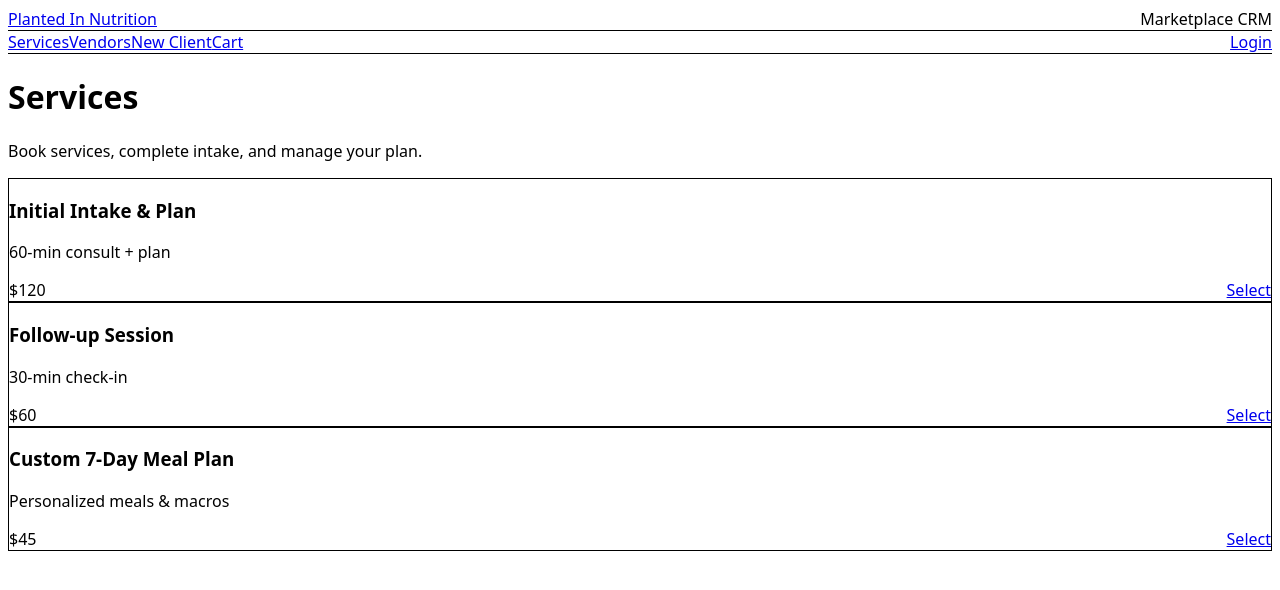
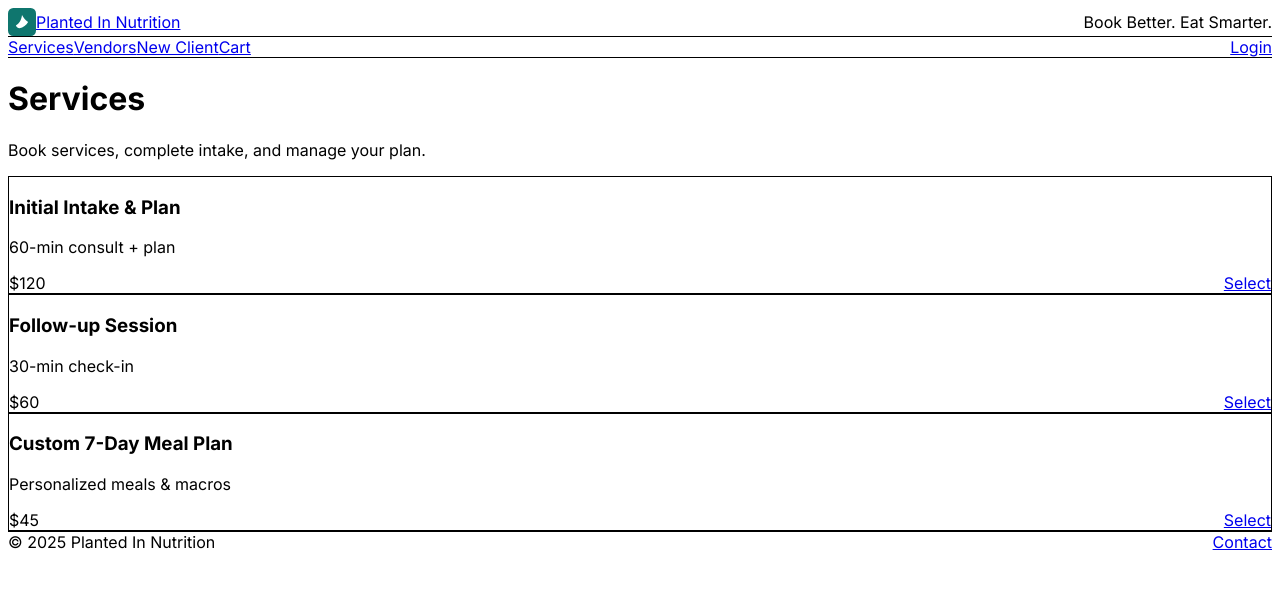
Before and after one commit to mr601s/nutritionist-marketplace-crm, a Next.js app: page / in a window 1280 px wide. Shown: the top 590 px of the page. Built offline with nearby package versions, Linux system fonts and the light colour scheme.

Commit message:
feat(brand): logo, colors, font, header/footer; Tailwind theme

```diff
--- a/app/globals.css
+++ b/app/globals.css
@@ -4,4 +4,4 @@
 
 :root { color-scheme: light; }
 html, body { height: 100%; }
-body { font-family: system-ui, -apple-system, Segoe UI, Roboto, Ubuntu, Cantarell, "Helvetica Neue", Arial, "Noto Sans", "Apple Color Emoji", "Segoe UI Emoji", "Segoe UI Symbol", "Noto Color Emoji", sans-serif; }
+a { transition: color .15s ease; }
--- a/app/layout.tsx
+++ b/app/layout.tsx
@@ -1,21 +1,31 @@
 import "./globals.css";
 import type { Metadata } from "next";
 import { ReactNode } from "react";
+import { Inter } from "next/font/google";
 import BrandHeader from "@/components/BrandHeader";
 import Nav from "@/components/Nav";
+import Footer from "@/components/Footer";
+import { brand } from "@/lib/brand";
+
+const inter = Inter({ subsets: ["latin"] });
 
 export const metadata: Metadata = {
-  title: "Nutritionist Marketplace CRM",
+  title: `${brand.name} | Marketplace CRM`,
   description: "Client storefront + lightweight CRM for a nutritionist",
+  icons: { icon: "/favicon.svg" }
 };
 
 export default function RootLayout({ children }: { children: ReactNode }) {
   return (
     <html lang="en">
-      <body className="min-h-screen bg-white text-slate-900">
-        <BrandHeader />
-        <Nav />
-        <main className="mx-auto max-w-6xl p-4">{children}</main>
+      <body className={`${inter.className} min-h-screen bg-white text-slate-900`}>
+        <div className="relative">
+          <div className="absolute inset-0 -z-10 opacity-5 bg-[radial-gradient(600px_circle_at_0_0,theme(colors.brand.DEFAULT),transparent_60%)]" />
+          <BrandHeader />
+          <Nav />
+          <main className="mx-auto max-w-6xl p-4">{children}</main>
+          <Footer />
+        </div>
       </body>
     </html>
   );
--- a/components/BrandHeader.tsx
+++ b/components/BrandHeader.tsx
@@ -1,12 +1,17 @@
 "use client";
 import Link from "next/link";
+import Image from "next/image";
+import { brand } from "@/lib/brand";
 
 export default function BrandHeader() {
   return (
     <header className="border-b">
-      <div className="mx-auto max-w-6xl px-4 py-3 flex items-center justify-between">
-        <Link href="/" className="font-semibold">Planted In Nutrition</Link>
-        <div className="text-sm text-slate-600">Marketplace CRM</div>
+      <div className="mx-auto max-w-6xl px-4 py-3 flex items-center gap-3">
+        <Link href="/" className="flex items-center gap-2">
+          <Image src="/logo.svg" alt={brand.name} width={28} height={28} priority />
+          <span className="font-semibold">{brand.name}</span>
+        </Link>
+        <span className="ml-auto text-sm text-slate-600">{brand.tagline}</span>
       </div>
     </header>
   );
--- /dev/null
+++ b/components/Footer.tsx
@@ -0,0 +1,11 @@
+import { brand } from "@/lib/brand";
+export default function Footer() {
+  return (
+    <footer className="border-t mt-10">
+      <div className="mx-auto max-w-6xl px-4 py-6 text-sm text-slate-600 flex items-center justify-between">
+        <span>© {new Date().getFullYear()} {brand.name}</span>
+        <a className="hover:text-brand" href="mailto:marcus@bullishmindsai.co.site">Contact</a>
+      </div>
+    </footer>
+  );
+}
--- a/components/Nav.tsx
+++ b/components/Nav.tsx
@@ -5,11 +5,11 @@ export default function Nav() {
   return (
     <nav className="border-b bg-slate-50">
       <div className="mx-auto max-w-6xl px-4 py-2 flex gap-4">
-        <Link href="/">Services</Link>
-        <Link href="/vendors">Vendors</Link>
-        <Link href="/intake">New Client</Link>
-        <Link href="/cart">Cart</Link>
-        <Link href="/login" className="ml-auto">Login</Link>
+        <Link href="/" className="hover:text-brand">Services</Link>
+        <Link href="/vendors" className="hover:text-brand">Vendors</Link>
+        <Link href="/intake" className="hover:text-brand">New Client</Link>
+        <Link href="/cart" className="hover:text-brand">Cart</Link>
+        <Link href="/login" className="ml-auto hover:text-brand">Login</Link>
       </div>
     </nav>
   );
--- /dev/null
+++ b/lib/brand.ts
@@ -0,0 +1,9 @@
+export const brand = {
+  name: "Planted In Nutrition",
+  tagline: "Book Better. Eat Smarter.",
+  colors: {
+    primary: "#0f766e", // teal-700
+    accent: "#f59e0b",  // amber-500
+    dark: "#0b0f19",
+  },
+};
--- a/tailwind.config.ts
+++ b/tailwind.config.ts
@@ -6,7 +6,24 @@ const config: Config = {
     "./components/**/*.{js,ts,jsx,tsx,mdx}",
     "./pages/**/*.{js,ts,jsx,tsx,mdx}"
   ],
-  theme: { extend: {} },
+  theme: {
+    extend: {
+      colors: {
+        brand: {
+          DEFAULT: "#0f766e",
+          accent: "#f59e0b",
+          dark: "#0b0f19",
+        }
+      },
+      borderRadius: {
+        xl: "1rem",
+        "2xl": "1.5rem"
+      },
+      boxShadow: {
+        soft: "0 6px 24px rgba(0,0,0,0.08)"
+      }
+    }
+  },
   plugins: []
 };
 export default config;
```
Also changed, not shown: public/favicon.svg (added), public/logo.svg (added).
